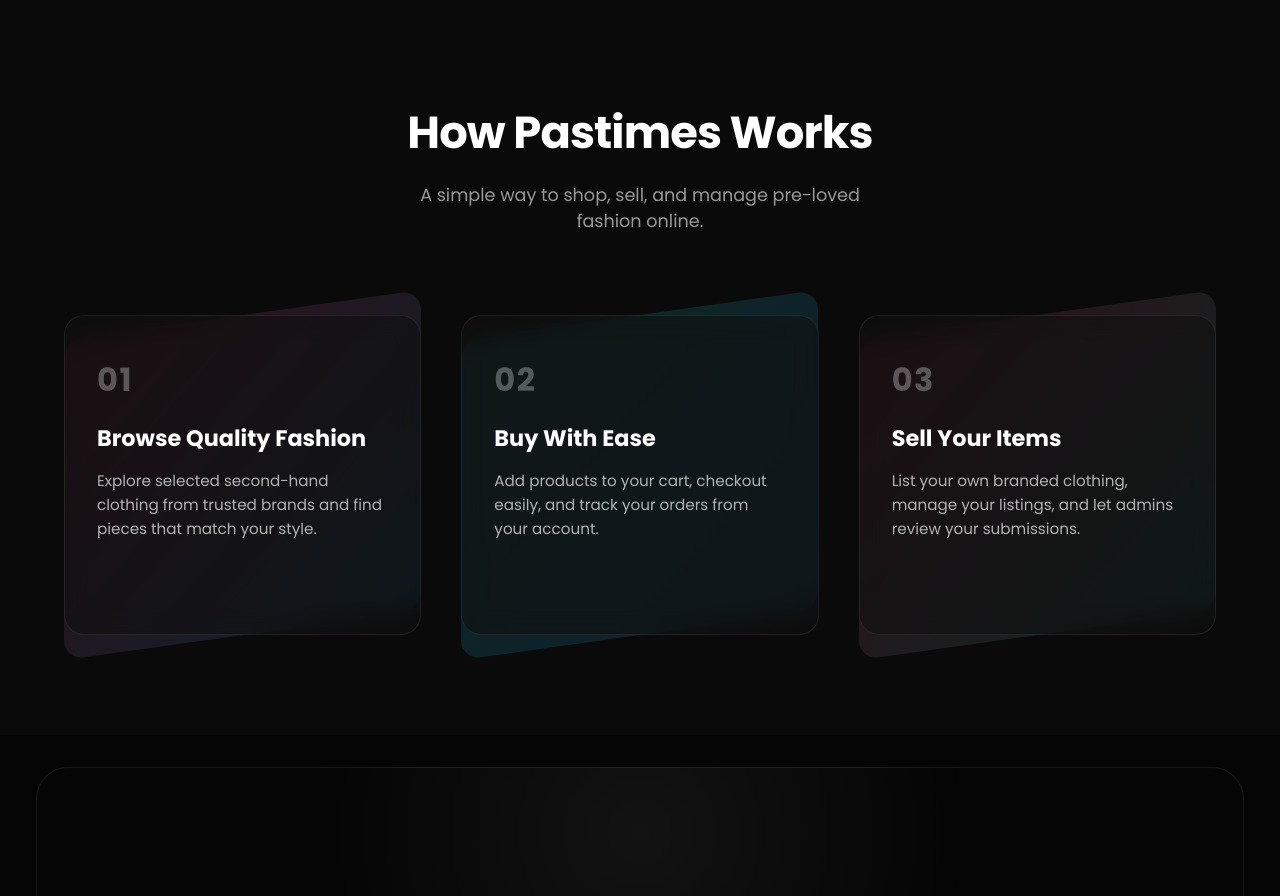
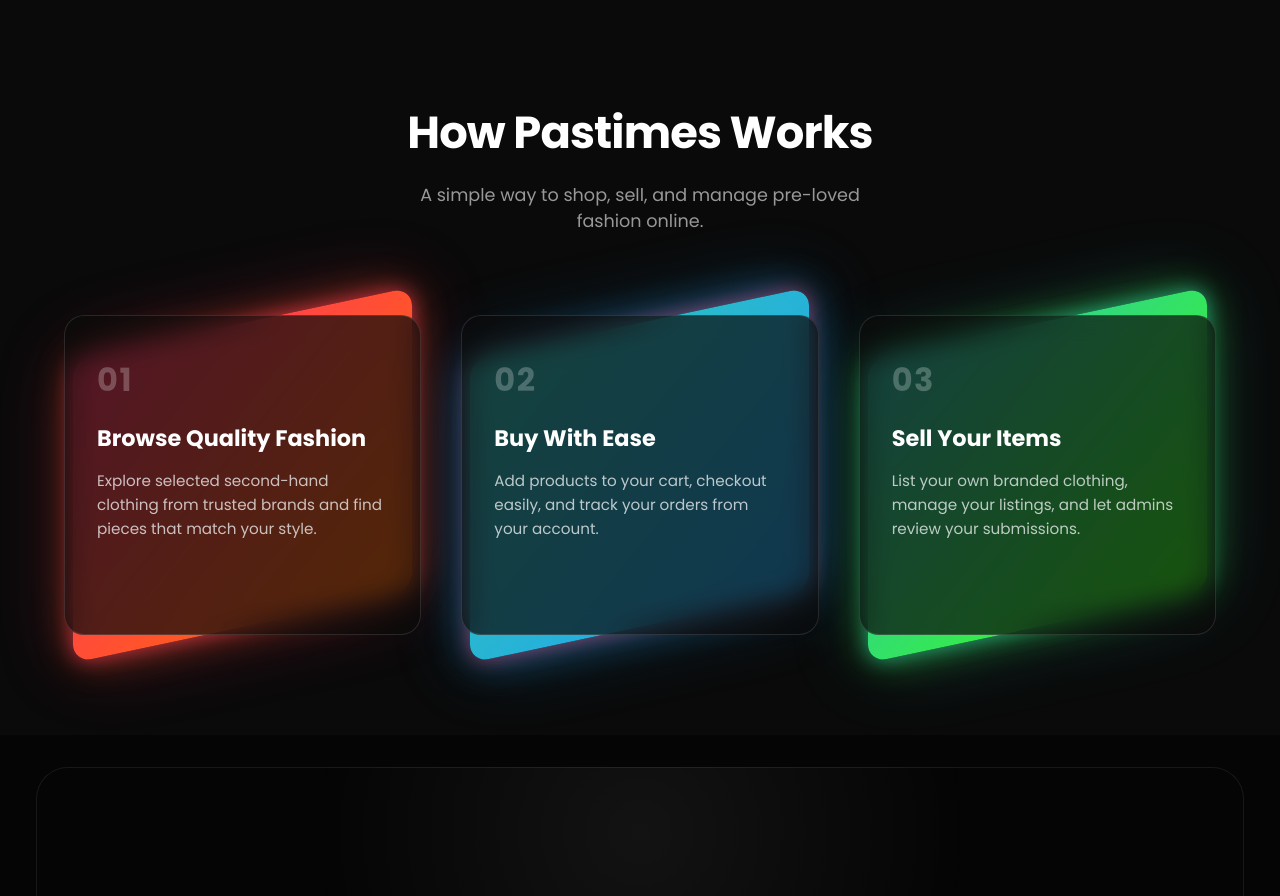
Before and after one commit to OdirileMasemola/Pastimes_Website, a PHP site: page / in a window 1280 px wide. Shown: the part 2946-3842 px from the top of the page. Run offline with PHP 8.4, Linux system fonts and the light colour scheme.

Commit message:
feat: Update gradient backgrounds for "How Pastimes Works" cards

```diff
--- a/assets/style.css
+++ b/assets/style.css
@@ -1573,10 +1573,10 @@ footer {
     width: 100%;
     height: 100%;
     border-radius: 20px;
-    opacity: 0.15;
-    transform: skewY(-8deg);
+    opacity: 1;
+    transform: skewY(-12deg) scale(0.95);
     transition: all 0.6s cubic-bezier(0.25, 0.46, 0.45, 0.94);
-    z-index: 1;
+    z-index: 0;
 }
 
 /* Blur Glow Effect Behind Card */
@@ -1584,14 +1584,31 @@ footer {
     position: absolute;
     top: 50%;
     left: 50%;
-    width: 100%;
-    height: 100%;
+    width: 105%;
+    height: 105%;
     transform: translate(-50%, -50%);
     border-radius: 20px;
-    filter: blur(40px);
-    opacity: 0;
+    filter: blur(35px);
+    opacity: 0.8;
     transition: all 0.6s cubic-bezier(0.25, 0.46, 0.45, 0.94);
-    z-index: 0;
+    z-index: -1;
+    background: inherit;
+}
+
+/* Extra Glow Layer */
+.how-card::before {
+    content: '';
+    position: absolute;
+    top: 50%;
+    left: 50%;
+    width: 110%;
+    height: 110%;
+    transform: translate(-50%, -50%);
+    border-radius: 20px;
+    filter: blur(60px);
+    opacity: 0.6;
+    transition: all 0.6s cubic-bezier(0.25, 0.46, 0.45, 0.94);
+    z-index: -2;
     background: inherit;
 }
 
@@ -1602,47 +1619,53 @@ footer {
     left: 0;
     width: 100%;
     height: 100%;
-    background: rgba(15, 15, 15, 0.6);
+    background: rgba(10, 10, 10, 0.7);
     backdrop-filter: blur(12px);
     border-radius: 20px;
     padding: 40px 32px;
     display: flex;
     flex-direction: column;
     justify-content: flex-start;
-    border: 1px solid rgba(246, 247, 248, 0.08);
+    border: 1px solid rgba(246, 247, 248, 0.12);
     transition: all 0.6s cubic-bezier(0.25, 0.46, 0.45, 0.94);
     z-index: 2;
     overflow: hidden;
 }
 
 .how-card:hover .how-glass {
-    background: rgba(15, 15, 15, 0.75);
-    border-color: rgba(246, 247, 248, 0.15);
-    transform: translateY(-4px);
+    background: rgba(10, 10, 10, 0.8);
+    border-color: rgba(246, 247, 248, 0.2);
+    transform: translateY(-10px);
 }
 
 /* Hover Effects on Gradient and Blur */
 .how-card:hover .how-gradient {
-    opacity: 0.25;
-    transform: skewY(-2deg);
+    opacity: 1;
+    transform: skewY(-8deg) scale(1.05);
 }
 
 .how-card:hover .how-gradient-blur {
-    opacity: 0.1;
+    opacity: 1;
+    filter: blur(30px);
+}
+
+.how-card:hover::before {
+    opacity: 0.85;
+    filter: blur(50px);
 }
 
 /* Step Number */
 .how-step {
     font-size: 2rem;
     font-weight: 700;
-    color: rgba(246, 247, 248, 0.3);
+    color: rgba(246, 247, 248, 0.25);
     margin-bottom: 20px;
     letter-spacing: 0.05em;
-    transition: color 0.6s cubic-bezier(0.25, 0.46, 0.45, 0.94);
+    transition: all 0.6s cubic-bezier(0.25, 0.46, 0.45, 0.94);
 }
 
 .how-card:hover .how-step {
-    color: rgba(246, 247, 248, 0.6);
+    color: rgba(246, 247, 248, 0.8);
 }
 
 /* Card Title */
@@ -1652,20 +1675,67 @@ footer {
     color: #ffffff;
     margin: 0 0 16px 0;
     line-height: 1.3;
-    transition: color 0.6s cubic-bezier(0.25, 0.46, 0.45, 0.94);
+    transition: all 0.6s cubic-bezier(0.25, 0.46, 0.45, 0.94);
 }
 
 /* Card Text */
 .how-card-text {
     font-size: 0.95rem;
-    color: rgba(246, 247, 248, 0.7);
+    color: rgba(246, 247, 248, 0.75);
     margin: 0;
     line-height: 1.6;
-    transition: color 0.6s cubic-bezier(0.25, 0.46, 0.45, 0.94);
+    transition: all 0.6s cubic-bezier(0.25, 0.46, 0.45, 0.94);
 }
 
 .how-card:hover .how-card-text {
-    color: rgba(246, 247, 248, 0.85);
+    color: rgba(246, 247, 248, 0.95);
+}
+
+/* Card-specific glow effects */
+
+/* Card 1: Pink to Orange Glow */
+.how-cards > .how-card:nth-child(1) .how-gradient {
+    box-shadow:
+        0 0 20px rgba(255, 51, 102, 0.6),
+        0 0 40px rgba(255, 107, 0, 0.4),
+        0 0 80px rgba(255, 51, 102, 0.3);
+}
+
+.how-cards > .how-card:nth-child(1):hover .how-gradient {
+    box-shadow:
+        0 0 30px rgba(255, 51, 102, 0.8),
+        0 0 60px rgba(255, 107, 0, 0.6),
+        0 0 100px rgba(255, 51, 102, 0.5);
+}
+
+/* Card 2: Pink to Blue Glow */
+.how-cards > .how-card:nth-child(2) .how-gradient {
+    box-shadow:
+        0 0 20px rgba(255, 51, 102, 0.5),
+        0 0 40px rgba(32, 164, 243, 0.5),
+        0 0 80px rgba(32, 164, 243, 0.3);
+}
+
+.how-cards > .how-card:nth-child(2):hover .how-gradient {
+    box-shadow:
+        0 0 30px rgba(255, 51, 102, 0.7),
+        0 0 60px rgba(32, 164, 243, 0.7),
+        0 0 100px rgba(32, 164, 243, 0.5);
+}
+
+/* Card 3: Teal to Lime Green Glow */
+.how-cards > .how-card:nth-child(3) .how-gradient {
+    box-shadow:
+        0 0 20px rgba(46, 196, 182, 0.6),
+        0 0 40px rgba(57, 255, 20, 0.4),
+        0 0 80px rgba(46, 196, 182, 0.3);
+}
+
+.how-cards > .how-card:nth-child(3):hover .how-gradient {
+    box-shadow:
+        0 0 30px rgba(46, 196, 182, 0.8),
+        0 0 60px rgba(57, 255, 20, 0.6),
+        0 0 100px rgba(46, 196, 182, 0.5);
 }
 
 /* Responsive Design */
--- a/index.php
+++ b/index.php
@@ -201,7 +201,7 @@ session_start();
         <div class="how-cards">
             <!-- Card 1: Browse Quality Fashion -->
             <div class="how-card">
-                <div class="how-gradient" style="background: linear-gradient(135deg, #FF3366, #20A4F3);"></div>
+                <div class="how-gradient" style="background: linear-gradient(135deg, #FF3366, #FF6B00);"></div>
                 <div class="how-gradient-blur"></div>
                 <div class="how-glass">
                     <div class="how-step">01</div>
@@ -223,7 +223,7 @@ session_start();
 
             <!-- Card 3: Sell Your Items -->
             <div class="how-card">
-                <div class="how-gradient" style="background: linear-gradient(135deg, #FF3366, #2EC4B6);"></div>
+                <div class="how-gradient" style="background: linear-gradient(135deg, #2EC4B6, #39FF14);"></div>
                 <div class="how-gradient-blur"></div>
                 <div class="how-glass">
                     <div class="how-step">03</div>
```
